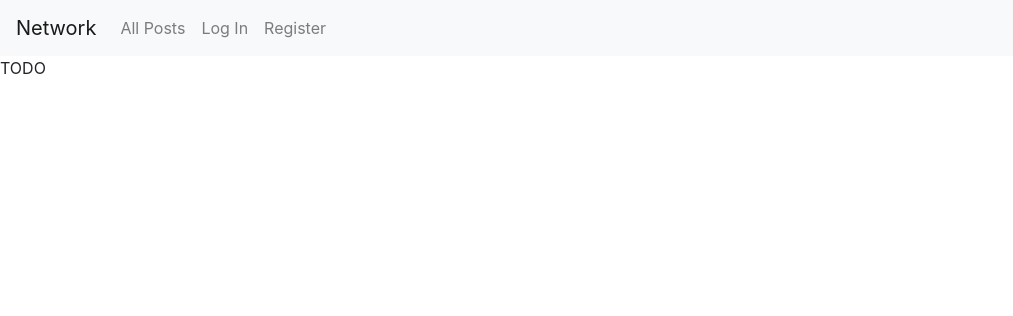
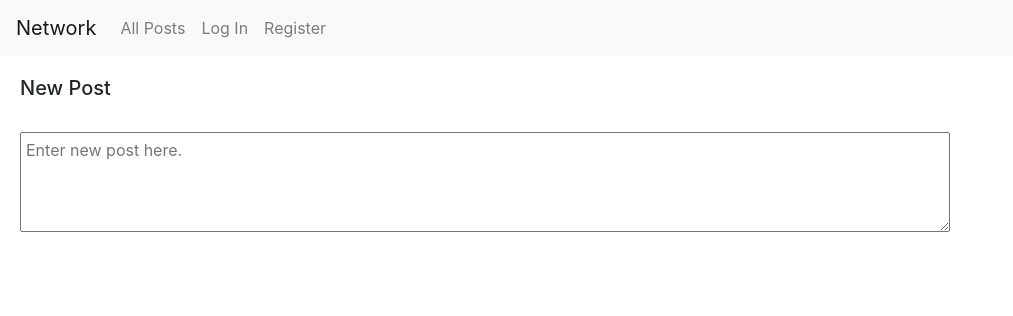
Before and after one commit to techsavhay/web50-projects-2020-x, a Django app: page / in a window 1280 px wide. Shown: the top 316 px of the page, without its empty margins (0-1013 px from the left). Run offline with Django 3.2, Linux system fonts and the light colour scheme; some libraries are stand-ins or nearby versions.

Commit message:
continue of add text area for new posts

```diff
--- a/network/project4/network/static/network/styles.css
+++ b/network/project4/network/static/network/styles.css
@@ -0,0 +1,12 @@
+#newpost-textarea {
+    width:75%;
+    height: 100px;
+    max-width: 3000px;
+    padding: 5px;
+    text-align: left;
+}
+
+#newpost {
+    height: 1vh;
+    padding: 20px;
+}
--- a/network/project4/network/templates/network/index.html
+++ b/network/project4/network/templates/network/index.html
@@ -1,5 +1,11 @@
 {% extends "network/layout.html" %}
 
 {% block body %}
-    TODO
+<div id="newpost">
+
+        <h5>New Post</h5>
+        <br>
+        <textarea id="newpost-textarea"  placeholder="Enter new post here."></textarea>
+
+</div>
 {% endblock %}
```
Also changed, not shown: network/project4/db.sqlite3.
